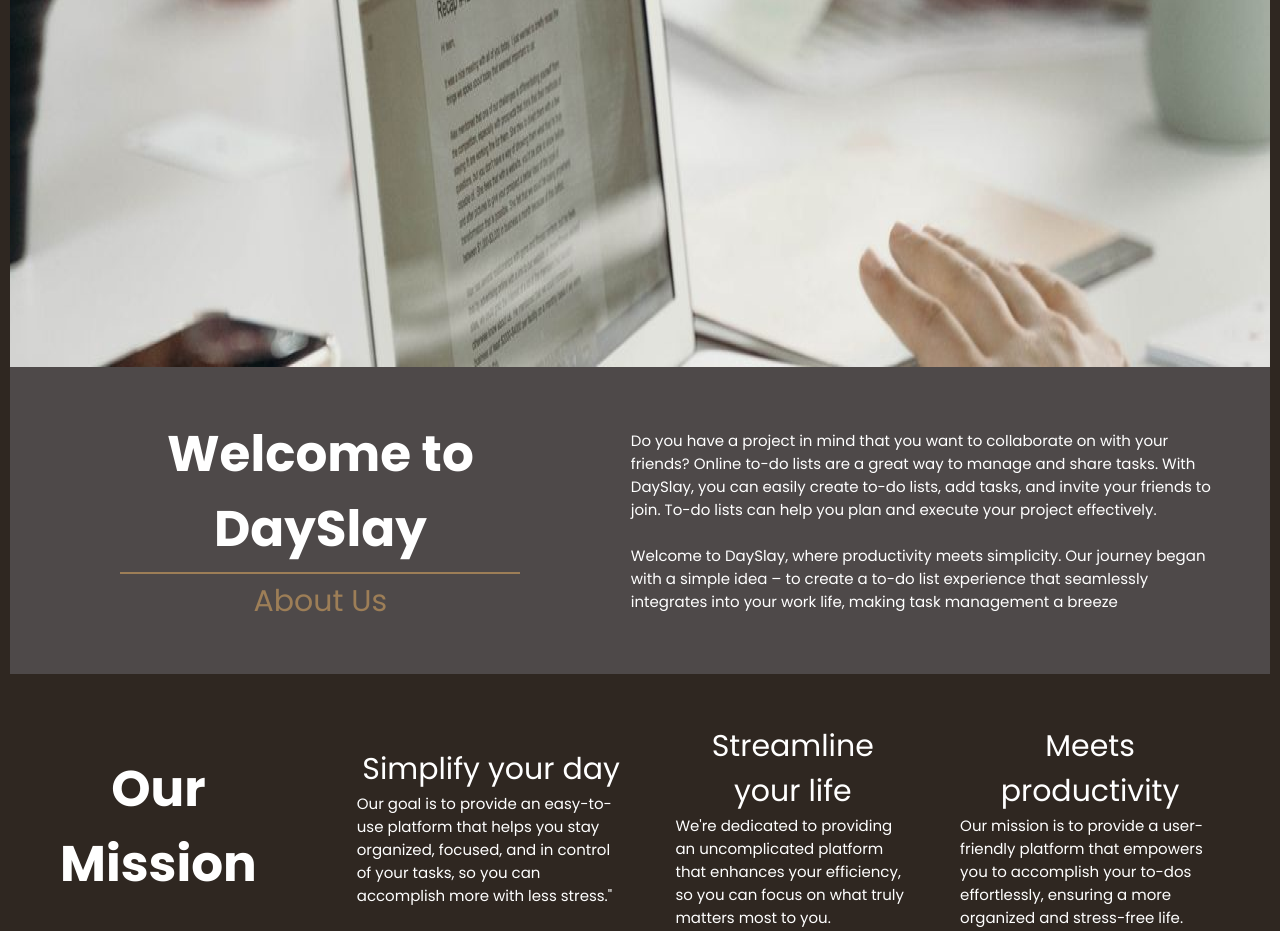
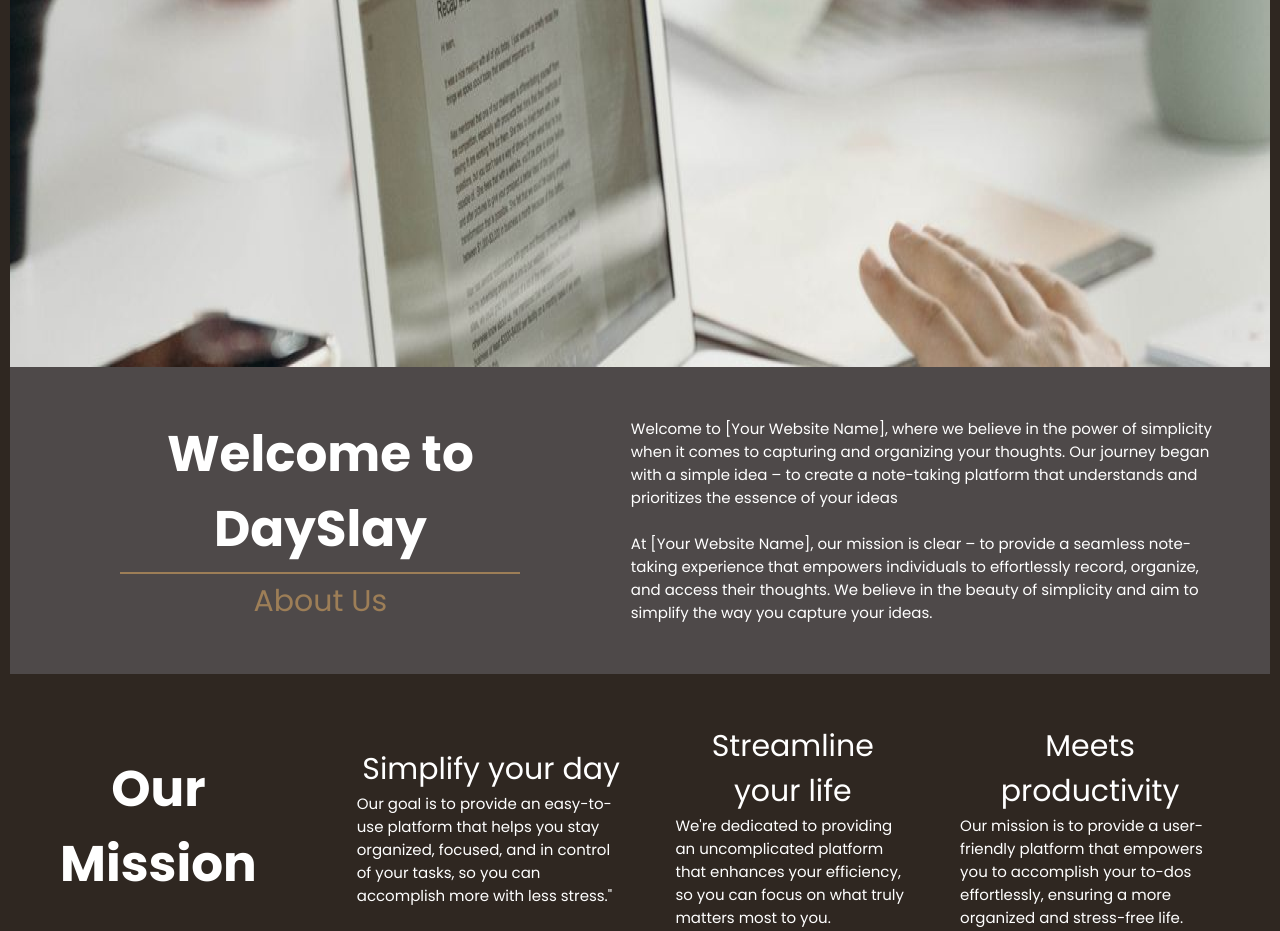
Before and after one commit to katrina110/flaskDayslay, a Flask app: page /about in a window 1280 px wide. Shown: the part 111-1042 px from the top of the page. Run offline with Flask 3, Linux system fonts and the light colour scheme.

Commit message:
add description

```diff
--- a/flask dayslay/static/styleabout.css
+++ b/flask dayslay/static/styleabout.css
@@ -45,9 +45,9 @@ body{
     background: var(--main-color);
 }
 
-/* section{
+section{
     padding: 2rem 7%;
-} */
+}
 
 .heading{
     text-align: center;
@@ -393,6 +393,8 @@ body{
     transform: scale(1.15);
   }
 /* footer */
+/* Footer */
+
 .footer{
     background: var(--main-color);
 }
--- a/flask dayslay/templates/about.html
+++ b/flask dayslay/templates/about.html
@@ -56,14 +56,9 @@
                 </div>
             </div>
             <div class="dayslay-description">
-                Do you have a project in mind that you want to collaborate on with your friends?
-                Online to-do lists are a great way to manage and share tasks. With DaySlay, you can
-                easily create to-do lists, add tasks, and invite your friends to join. To-do lists can help
-                you plan and execute your project effectively.
+              Welcome to [Your Website Name], where we believe in the power of simplicity when it comes to capturing and organizing your thoughts. Our journey began with a simple idea – to create a note-taking platform that understands and prioritizes the essence of your ideas
                 <br></br>
-                Welcome to DaySlay, where productivity meets simplicity. Our journey began with a
-                simple idea – to create a to-do list experience that seamlessly integrates into your
-                work life, making task management a breeze
+                At [Your Website Name], our mission is clear – to provide a seamless note-taking experience that empowers individuals to effortlessly record, organize, and access their thoughts. We believe in the beauty of simplicity and aim to simplify the way you capture your ideas.
             </div>
         </div>
         <div class="mission" id="mission">
@@ -264,7 +259,10 @@
           </div>
         </div>
     </section>
-    <section class="footer" ids="footer">
+
+    <!-- Footer -->
+
+  <section class="footer" id="footer">
 
     <div class="box-container">
 
@@ -279,7 +277,7 @@
             <img src="static/img/footer-2.png" alt="">
             <h3>E-mail</h3>
             <a href="#" class="link">DaySlay.com</a>
-                <a href="#" class="link">DaySlay@gmail.com</a>
+            <a href="mailto:DaySlay@gmail.com?subject= Subject for DaySlay" class="link">DaySlay@gmail.com</a>
         </div>
 
         <div class="box">
```
Also changed, not shown: flask dayslay/templates/index.html (+4 -10 lines), flask dayslay/instance/site.db. Lines whose indentation alone changed are shown as unchanged.
